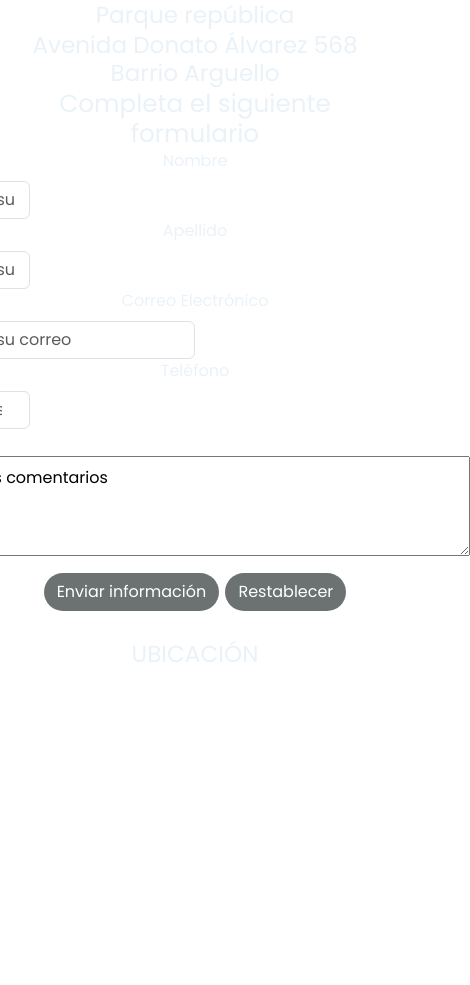
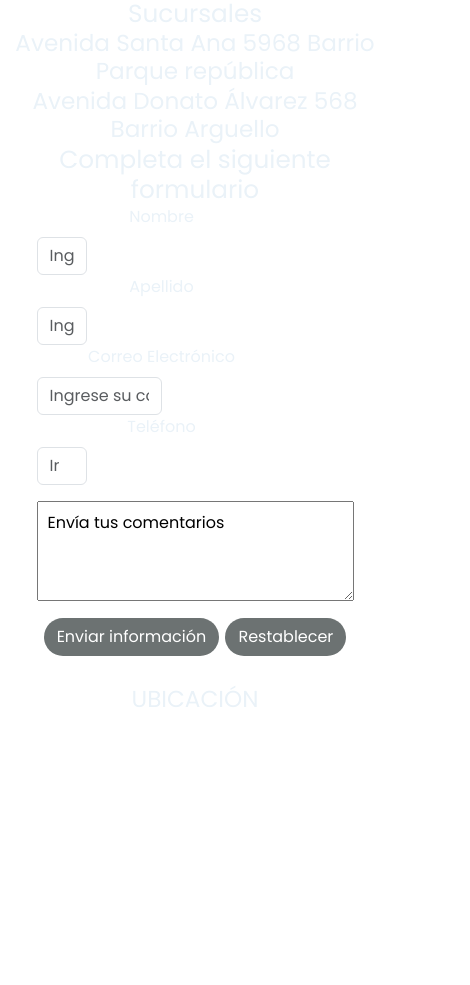
Before and after one commit to Lucasfarias18/Ladelfina, a website: page pages/contacto.html in a window 390 px wide. Shown: the part 377-1362 px from the top of the page, 470 px wide, since content can reach past the window. Drawn offline with nearby package versions, Linux system fonts and the light colour scheme; grey boxes are pictures that could not be loaded.

Commit message:
proyecto final prueba 2

```diff
--- a/scss/_contacto.scss
+++ b/scss/_contacto.scss
@@ -10,7 +10,7 @@
         text-align: center;
 
         .form-sumate{
-            width: 550px;
+            max-width: 95%;
         }
 
         .form-ta-sumate{
@@ -65,6 +65,6 @@
 
     .form-ta-sumatesn{
         margin-top: 5%;
-        width: 20%;
+        width: 280%;
 }
 }
--- a/scss/_header.scss
+++ b/scss/_header.scss
@@ -1,5 +1,6 @@
 .header{
     display: flex;
+    flex-direction: column;
     justify-content: center;
     align-items: center;
     padding: 0px;
--- a/scss/_sumate.scss
+++ b/scss/_sumate.scss
@@ -10,8 +10,6 @@
 
         @include medias-querys('mobile') {
             width: 20%;
-            display: flex;
-            justify-content: center;
     }
     }
 
@@ -38,7 +36,7 @@
         @include medias-querys('mobile') {
             display: flex;
             justify-content: center;
-            width: 70%;
+            width: 100%;
     }
     }
 
```
Also changed, not shown: pages/productos.html (+3 -3 lines), styles/styles.css, 1 other file.
